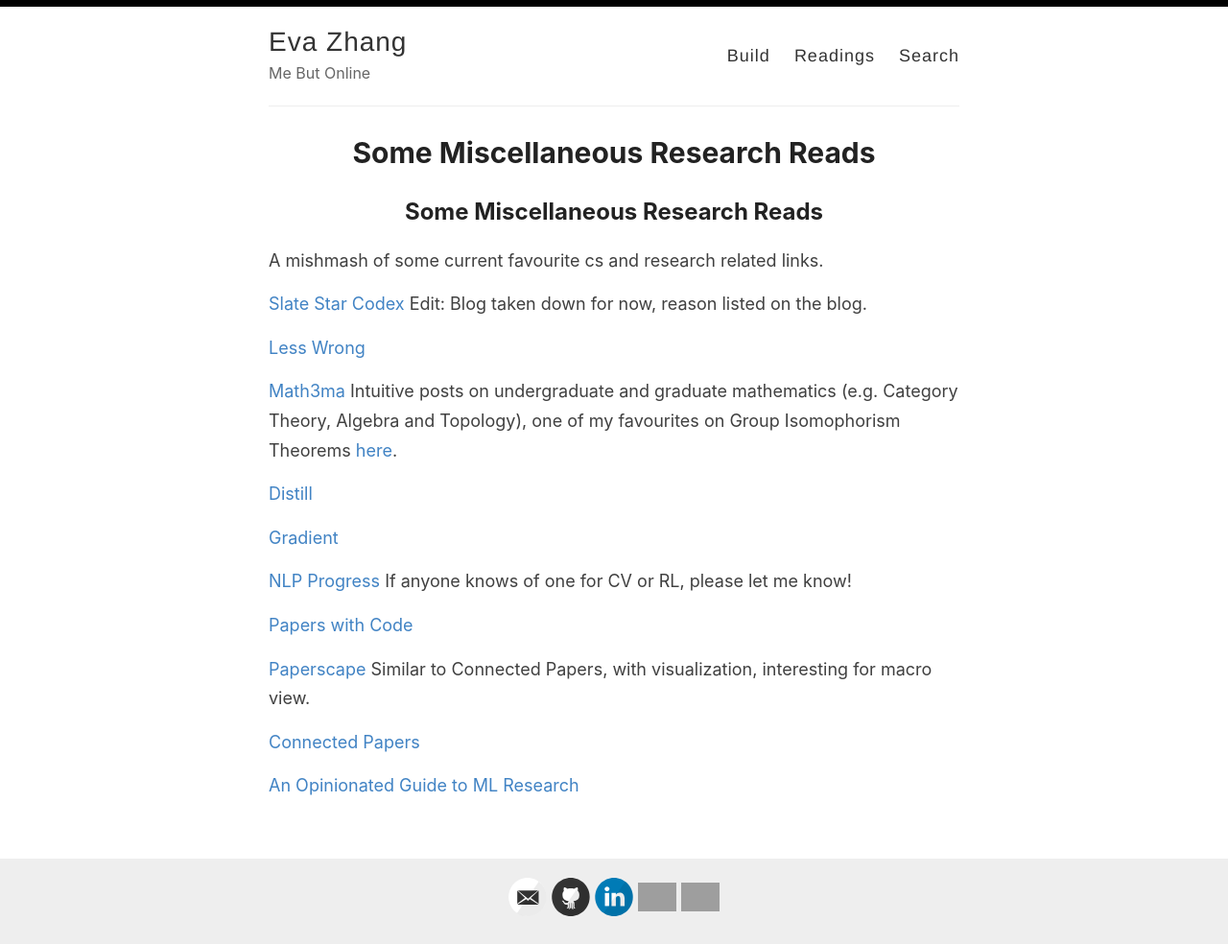
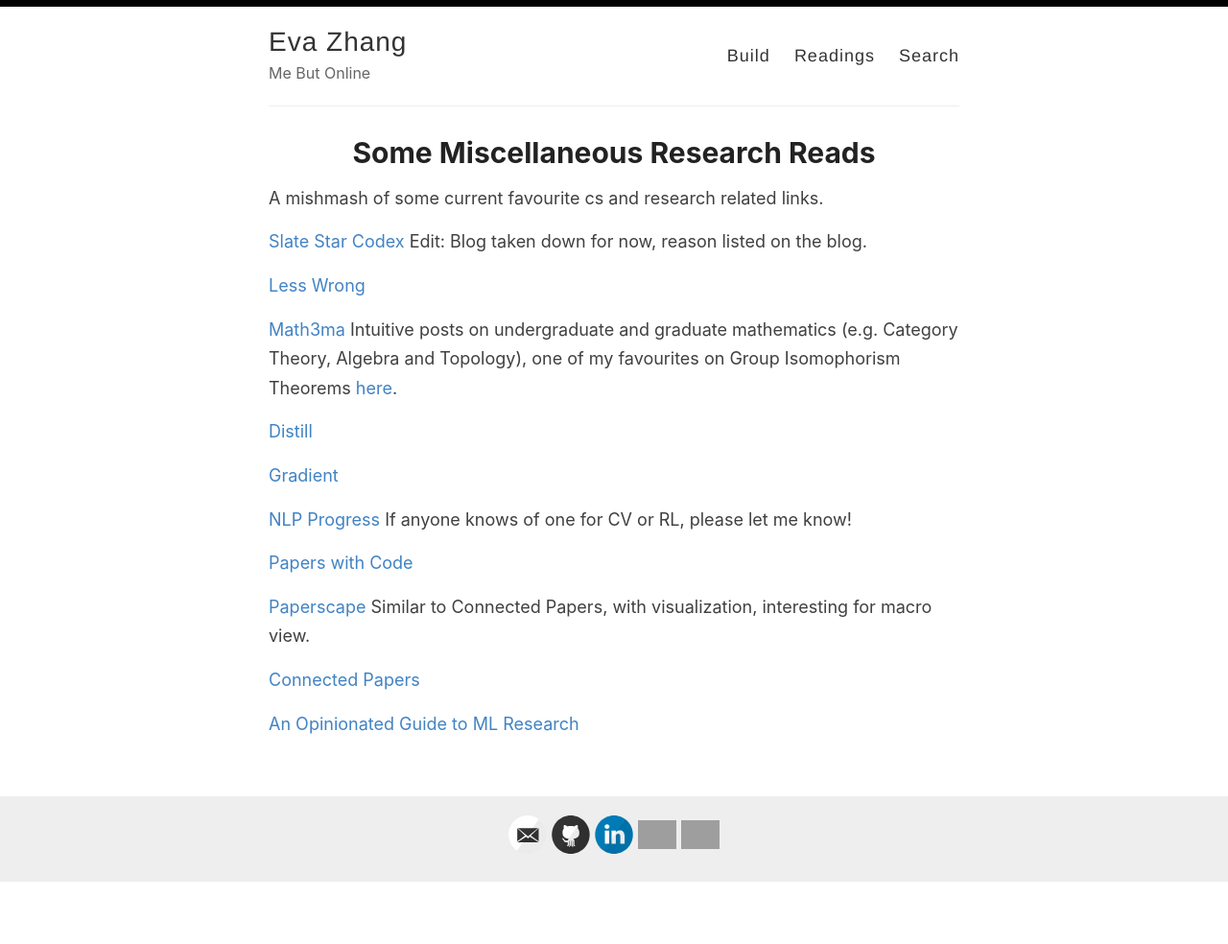
Before and after one commit to evazhang612/sokt-landing, a Jekyll site: the page built from _pages/science.md, in a window 1280 px wide. Shown: the whole page at 96% size. Built offline with Jekyll 4.4.1, drawn with Linux system fonts in a browser that asks for light colours; nearby versions of some CDN libraries; library files that are not in the unit come from our copies; our own code applies the rules of GitHub Pages for plain Markdown files; after the commit the page ends 920 px from its top, so only the background shows below that; grey boxes are pictures that could not be loaded.

```diff
--- a/_pages/science.md
+++ b/_pages/science.md
@@ -1,10 +1,8 @@
 ---
 layout: page
-title:
+title: Some Miscellaneous Research Reads
 permalink: /csreads/
 ---
-
-## Some Miscellaneous Research Reads
 
 A mishmash of some current favourite cs and research related links.
 
```
